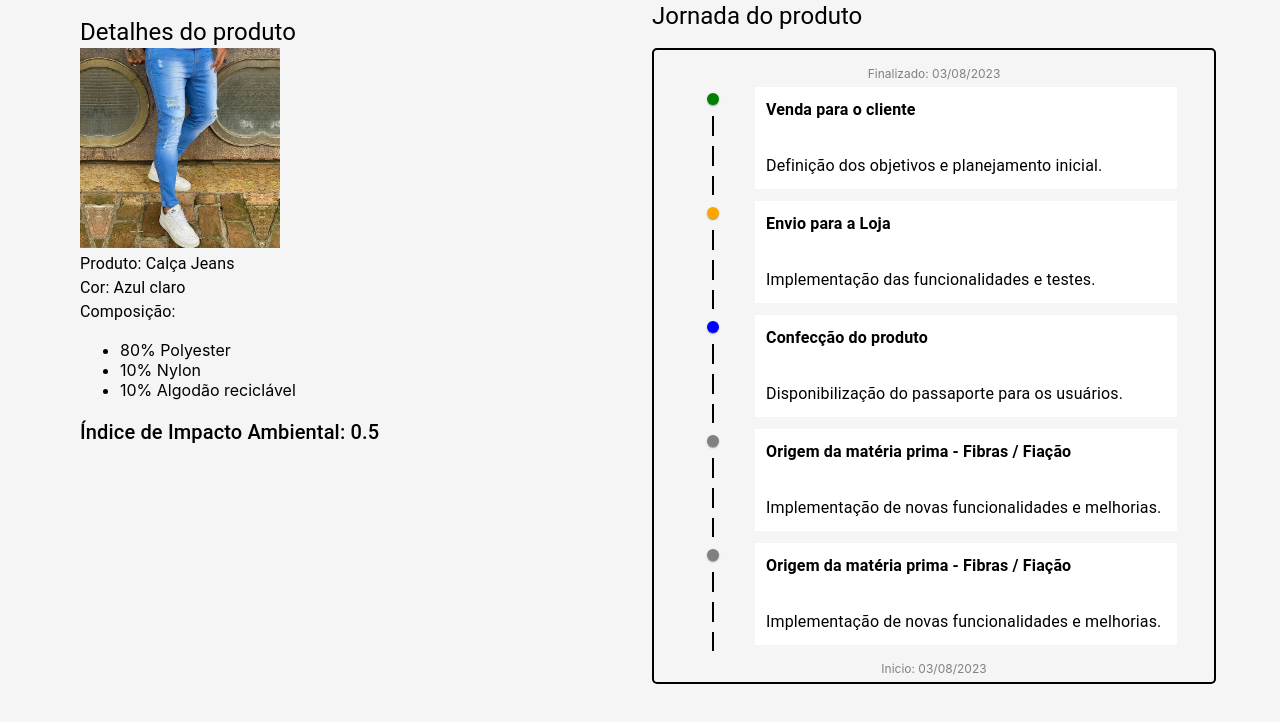
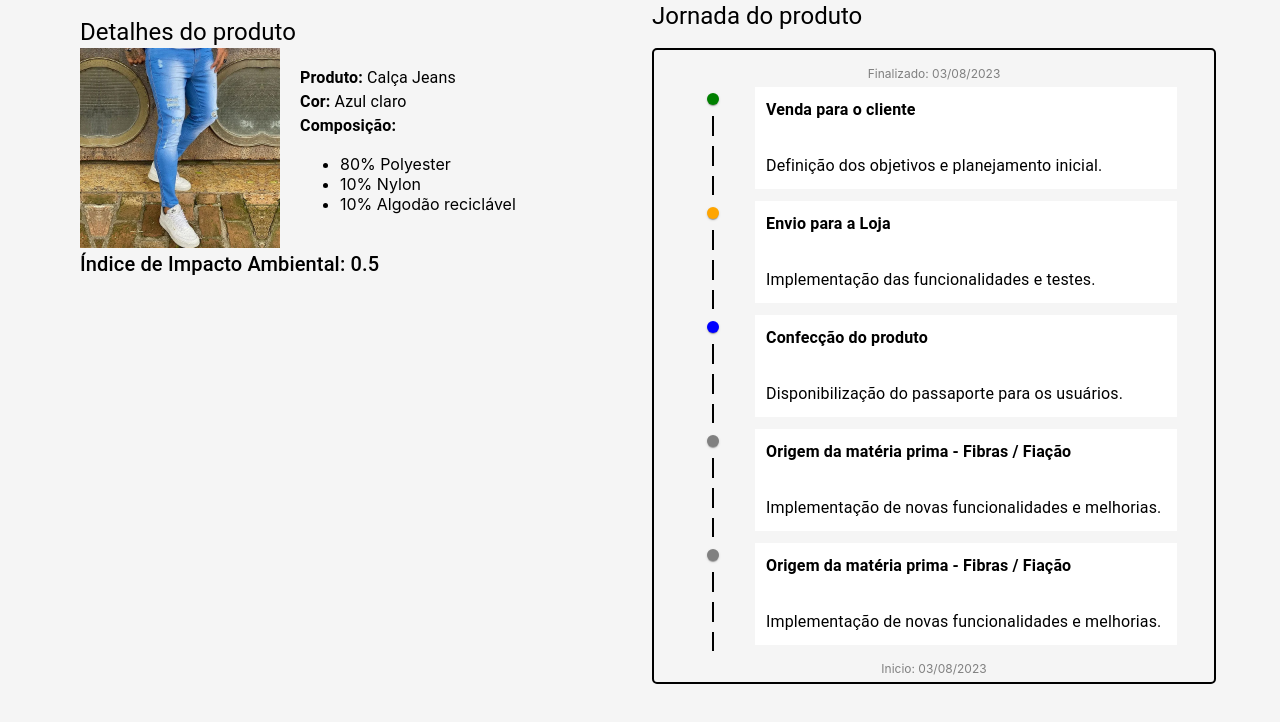
Before and after one commit to ElderGr/blockchain-textile-frontend, a React (Create React App) app: page / in a window 1280 px wide. Shown: the top 722 px of the page. Built offline with nearby package versions, Linux system fonts and the light colour scheme.

Commit message:
style: product details center div

```diff
--- a/src/components/Passport.js
+++ b/src/components/Passport.js
@@ -17,6 +17,15 @@ const useStyles = makeStyles({
     background: '#f5f5f5',
     padding: 16,
   },
+  productDetailsContainer: {
+    display: 'flex',
+    alignItems: 'center',
+    justifyContent: 'flex-start',
+  },
+  productDetails: {
+    marginLeft: '20px',
+  }
+
 });
 
 const Passport = ({ productName, productColor, composition, environmentalImpact }) => {
@@ -31,15 +40,20 @@ const Passport = ({ productName, productColor, composition, environmentalImpact
         <Grid item xs={12} sm={6}>
           <div className={classes.paper}>
             <Typography variant="h5">Detalhes do produto</Typography>
+            <div className={classes.productDetailsContainer}>
             <img src={produtoImage} alt="Imagem do produto" style={{ maxWidth: '200px' }} />
-            <Typography>Produto: Calça Jeans</Typography>
-            <Typography>Cor: Azul claro</Typography>
-            <Typography>Composição:</Typography>
+            <div className={classes.productDetails}>
+
+            <Typography><b>Produto:</b> Calça Jeans</Typography>
+            <Typography><b>Cor:</b> Azul claro</Typography>
+            <Typography><b>Composição:</b></Typography>
             <ul>
               <li>80% Polyester</li>
               <li>10% Nylon</li>
               <li>10% Algodão reciclável</li>
             </ul>
+            </div>
+            </div>
             <Typography variant="h6">Índice de Impacto Ambiental: {indiceImpactoAmbiental}</Typography>
           </div>
         </Grid>
```
